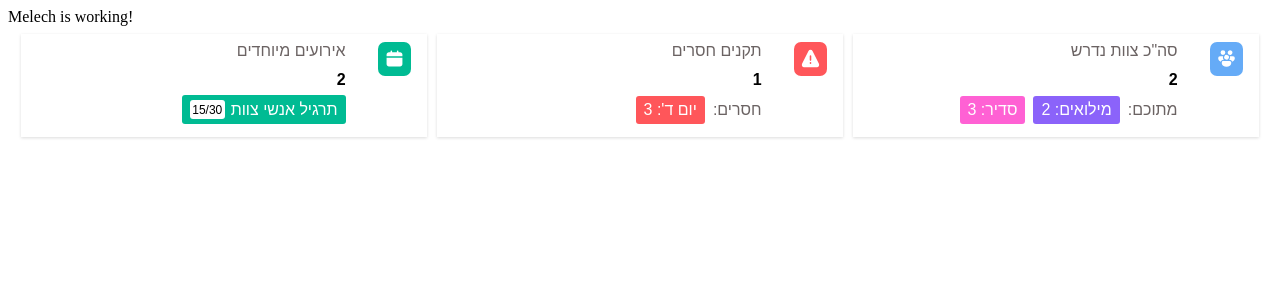
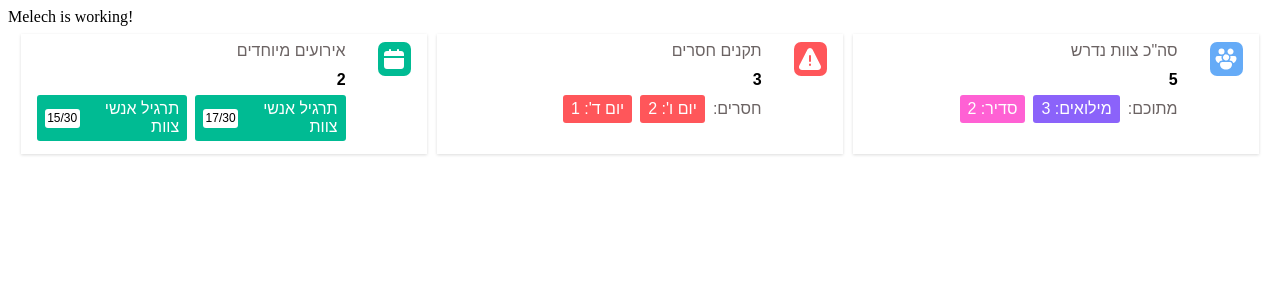
Before and after one commit to HaimGit/melech-client, an Angular app: page / in a window 1280 px wide. Shown: the top 300 px of the page. Built offline with nearby package versions, Linux system fonts and the light colour scheme.

Commit message:
fix: post pr fixes

```diff
--- a/src/app/app.component.html
+++ b/src/app/app.component.html
@@ -1,2 +1,2 @@
 <div>Melech is working!</div>
-<panels></panels>
+<weekly-table-panel></weekly-table-panel>
--- a/src/app/app.module.ts
+++ b/src/app/app.module.ts
@@ -2,12 +2,12 @@ import { NgModule } from '@angular/core';
 import { BrowserModule } from '@angular/platform-browser';
 
 import { AppComponent } from './app.component';
-import { PanelComponent } from './components/panel/panel.component';
+import { WeeklyTablePanelsComponent } from './components/panel/weeklyTablePanel.component';
 
 @NgModule({
   declarations: [
     AppComponent,
-    PanelComponent
+    WeeklyTablePanelsComponent
   ],
   imports: [
     BrowserModule
--- a/src/app/components/panel/panel.component.html
+++ /dev/null
@@ -1,57 +0,0 @@
-<!doctype html>
-<html>
-  <body class="body">
-    <div class="panel-container">
-      <div class="panel">
-        <div class="panel-info">
-          <div class="panel-title">אירועים מיוחדים</div>
-          <div class="panel-count">2</div>
-          <div class="panel-badges">
-            <div class="special-event icon-green badge">
-              <div class="event-count">15/30</div>
-              <div class="badge-title"> תרגיל אנשי צוות</div>
-            </div>
-          </div>
-        </div>
-        <div class="icon icon-green">
-          <img class="icon-svg" src="../../../assets/icons/calendar.svg" />
-        </div>
-      </div>
-
-      <div class="panel">
-        <div class="panel-info">
-          <div class="panel-title">תקנים חסרים</div>
-          <div class="panel-count">1</div>
-          <div class="panel-badges">
-            <div class="icon-red badge">יום ד': 3</div>
-            <div class="badge-title">:חסרים</div>
-          </div>
-        </div>
-        <div class="icon-red icon">
-          <img
-            class="icon-svg"
-            src="../../../assets/icons/triangle-alert-fill.svg"
-          />
-        </div>
-      </div>
-
-      <div class="panel">
-        <div class="panel-info">
-          <div class="panel-title">סה"כ צוות נדרש</div>
-          <div class="panel-count">2</div>
-          <div class="panel-badges">
-            <div class="badge badge-pink">סדיר: 3</div>
-            <div class="badge badge-purple">מילואים: 2</div>
-            <div>:מתוכם</div>
-          </div>
-        </div>
-        <div class="icon-blue icon">
-          <img
-            class="icon-svg"
-            src="../../../assets/icons/people-community-16-filled.svg"
-          />
-        </div>
-      </div>
-    </div>
-  </body>
-</html>
--- /dev/null
+++ b/src/app/components/panel/weeklyTablePanel.component.html
@@ -0,0 +1,42 @@
+<body class="body">
+  <div class="panels-container">
+    <div class="panel">
+      <div>
+        <div class="panel-title">אירועים מיוחדים</div>
+        <div class="panel-count">{{specialEvents.length}}</div>
+        <div class="panel-badges">
+          <div *ngFor="let event of specialEvents" class="special-event icon-green badge">
+            <div class="event-count">{{event.count}}</div>
+            <span class="badge-title">{{event.name}}</span>
+          </div>
+        </div>
+      </div>
+      <img class="icon-svg icon icon-green" src="../../../assets/icons/calendar.svg" />
+    </div>
+
+    <div class="panel">
+      <div>
+        <div class="panel-title">תקנים חסרים</div>
+        <div class="panel-count">{{missingPositionsSum}}</div>
+        <div class="panel-badges">
+          <div *ngFor="let position of missingPositions" class="icon-red badge">{{position.count}} :{{position.day}}</div>
+          <span class="badge-title">:חסרים</span>
+        </div>
+      </div>
+      <img class="icon-svg icon-red icon" src="../../../assets/icons/triangle-alert-fill.svg"/>
+    </div>
+
+    <div class="panel">
+      <div>
+        <div class="panel-title">סה"כ צוות נדרש</div>
+        <div class="panel-count">{{requiredTeam.sum}}</div>
+        <div class="panel-badges">
+          <div class="badge badge-pink">{{requiredTeam.regularsCount}} :סדיר</div>
+          <div class="badge badge-purple">{{requiredTeam.reservistCount}} :מילואים</div>
+          <span>:מתוכם</span>
+        </div>
+      </div>
+      <img class="icon-svg icon-blue icon" src="../../../assets/icons/people-community-16-filled.svg"/>
+    </div>
+  </div>
+</body>
--- a/src/app/components/panel/panel.component.less
+++ b/src/app/components/panel/weeklyTablePanel.component.less
@@ -1,11 +1,10 @@
-.body {
-  display: flex;
-  justify-content: center;
+@import url(../../variables.less);
+
+:host {
   font-family: Arial, Helvetica, sans-serif;
   color: rgb(107, 99, 99);
-}
 
-.panel-container {
+  .panels-container {
     display: flex;
     justify-content: space-around;
     width: 100%;
@@ -16,9 +15,6 @@
       width: 30%;
       box-shadow: 0 1px 3px gainsboro;
       padding: 0.5em 1em;
-
-    .panel-info {
-      display: grid;
       text-align: end;
 
       .panel-title {
@@ -59,7 +55,7 @@
           }
         }
       }
-    }
+
 
       .icon {
         display: flex;
@@ -73,8 +69,8 @@
 
         .icon-svg {
           display: inline-block;
-        height: 1.2em;
-        width: 1.2em;
+          height: 1em;
+          width: 1em;
           color: white;
         }
       }
@@ -82,21 +78,22 @@
   }
 
   .icon-red {
-  background-color: rgb(255, 86, 90);
+    background-color: @panel-red;
   }
 
   .icon-blue {
-  background-color: rgb(101, 171, 247);
+    background-color: @panel-blue;
   }
 
   .icon-green {
-  background-color: rgb(0, 187, 147);
+    background-color: @panel-green;
   }
 
   .badge-purple {
-  background-color: rgb(139, 99, 250);
+    background-color: @panel-purple;
   }
 
   .badge-pink {
-  background-color: rgb(255, 97, 212);
+    background-color: @panel-pink;
   }
+}
--- /dev/null
+++ b/src/app/components/panel/weeklyTablePanel.component.ts
@@ -0,0 +1,15 @@
+import { Component } from '@angular/core';
+
+@Component({
+  selector: 'weekly-table-panel',
+  templateUrl: './weeklyTablePanel.component.html',
+  styleUrls: ['./weeklyTablePanel.component.less']
+})
+export class WeeklyTablePanelsComponent  {
+
+specialEvents = [{name: "תרגיל אנשי צוות", count: "15/30"}, {name: "תרגיל אנשי צוות", count: "17/30"}];
+missingPositions = [{day: "'יום ד", count: 1}, {day: "'יום ו", count: 2}];
+missingPositionsSum = 3;
+requiredTeam = {reservistCount: 3, regularsCount: 2, sum: 5};
+
+}
--- /dev/null
+++ b/src/app/variables.less
@@ -0,0 +1,8 @@
+
+//weekly table panels coloc palette
+
+@panel-red: rgb(255, 86, 90);
+@panel-blue: rgb(101, 171, 247);
+@panel-green: rgb(0, 187, 147);
+@panel-purple: rgb(139, 99, 250);
+@panel-pink: rgb(255, 97, 212);
```
Also changed, not shown: src/app/components/panel/panel.component.ts (deleted, +0 -10 lines), 1 other file (tests, documents, lock files or other folders). Lines whose indentation alone changed are shown as unchanged.
